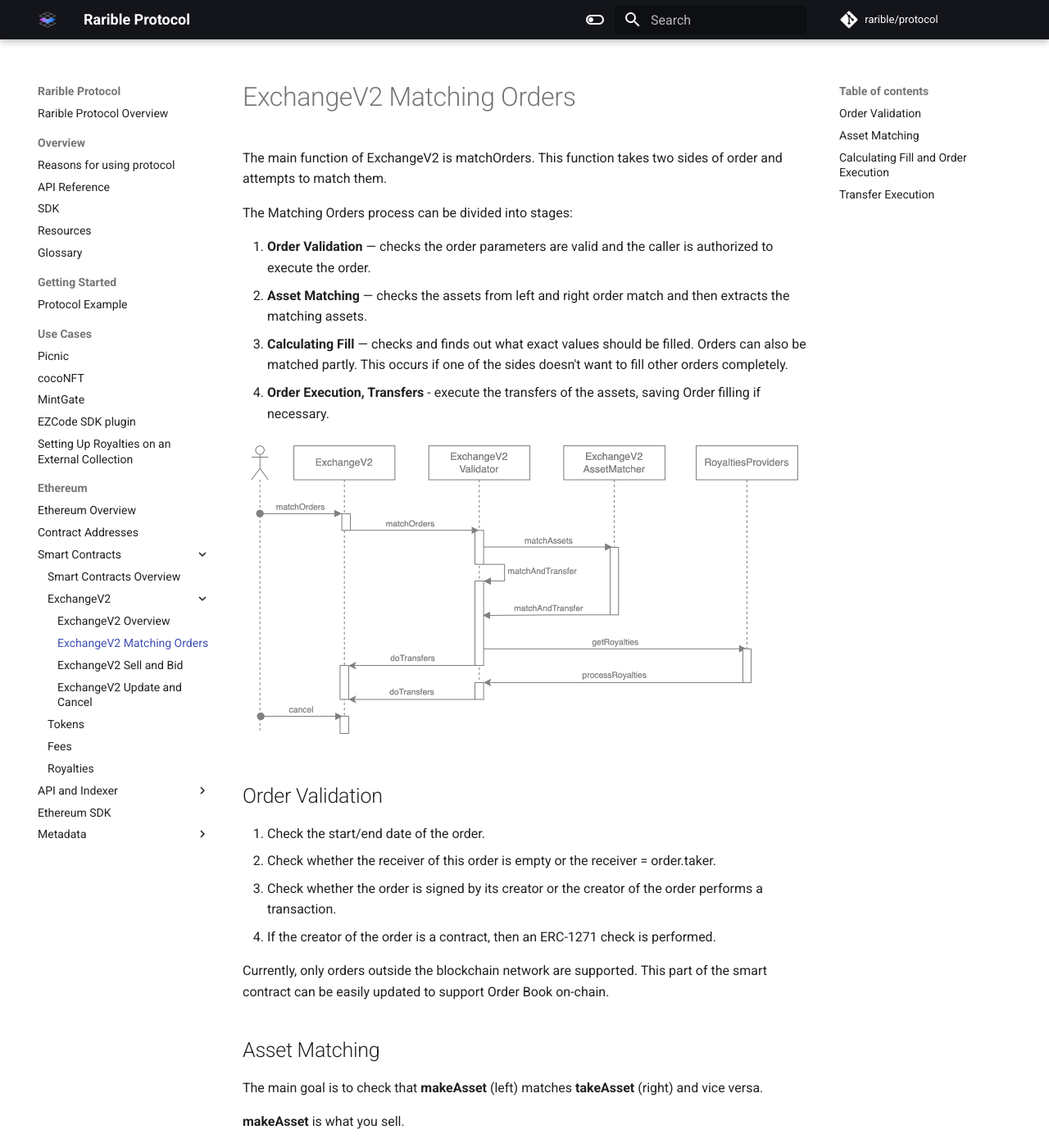
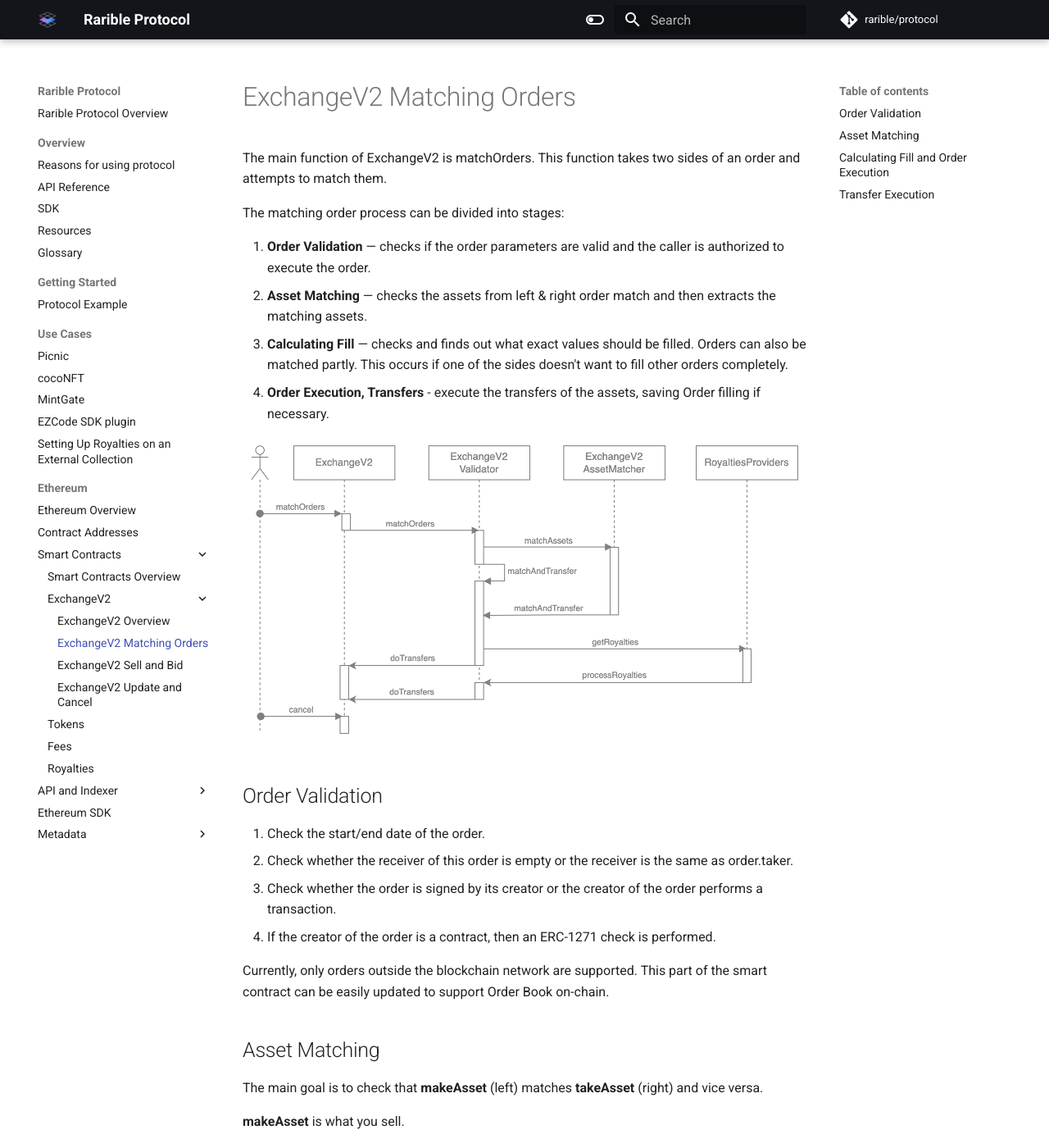
Before and after one commit to rarible/protocol, an MkDocs documentation site: the page built from docs/ethereum/smart-contracts/exchangev2-matching-orders.md, in a window 1280 px wide and 1400 px high. Shown: the whole window at 82% size. Built offline with MkDocs 1.6.1 and Material for MkDocs 9.7.7, drawn with Linux system fonts in a browser that asks for light colours; comment, search, counter and statistics services are not loaded; some of the changed text lies outside the part shown.

Commit message:
review exchangev2-matching-order - Denis PR

```diff
--- a/docs/ethereum/smart-contracts/exchangev2-matching-orders.md
+++ b/docs/ethereum/smart-contracts/exchangev2-matching-orders.md
@@ -1,11 +1,11 @@
 # ExchangeV2 Matching Orders
 
-The main function of ExchangeV2 is matchOrders. This function takes two sides of order and attempts to match them.
+The main function of ExchangeV2 is matchOrders. This function takes two sides of an order and attempts to match them.
 
-The Matching Orders process can be divided into stages:
+The matching order process can be divided into stages:
 
-1. **Order Validation** — checks the order parameters are valid and the caller is authorized to execute the order.
-2. **Asset Matching** — checks the assets from left and right order match and then extracts the matching assets.
+1. **Order Validation** — checks if the order parameters are valid and the caller is authorized to execute the order.
+2. **Asset Matching** — checks the assets from left & right order match and then extracts the matching assets.
 3. **Calculating Fill** — checks and finds out what exact values should be filled. Orders can also be matched partly. This occurs if one of the sides doesn't want to fill other orders completely.
 4. **Order Execution, Transfers** - execute the transfers of the assets, saving Order filling if necessary.
 
@@ -14,7 +14,7 @@
 ## Order Validation
 
 1. Check the start/end date of the order.
-2. Check whether the receiver of this order is empty or the receiver = order.taker.
+2. Check whether the receiver of this order is empty or the receiver is the same as order.taker.
 3. Check whether the order is signed by its creator or the creator of the order performs a transaction.
 4. If the creator of the order is a contract, then an ERC-1271 check is performed.
 
@@ -52,7 +52,7 @@
 
 Fill orders that differ only in the exchange rate are stored in one mapping slot.
 
-In addition, full Filled orders can be expanded: users can sign new orders using the same salt. For example, they can increase make.value and take.value.
+In addition, full filled orders can be expanded: users can sign new orders using the same salt. For example, they can increase make.value and take.value.
 
 **Priority of the order rate** — if the exchange rates differ, but orders can be filled (for example, the left order is 10X -> 100Y, and the right one is 100Y -> 5X), then the part on the left determines the exchange rate.
 
```
Also changed, not shown: other parts of docs/ethereum/smart-contracts/exchangev2-matching-orders.md (+2 -2 lines).
